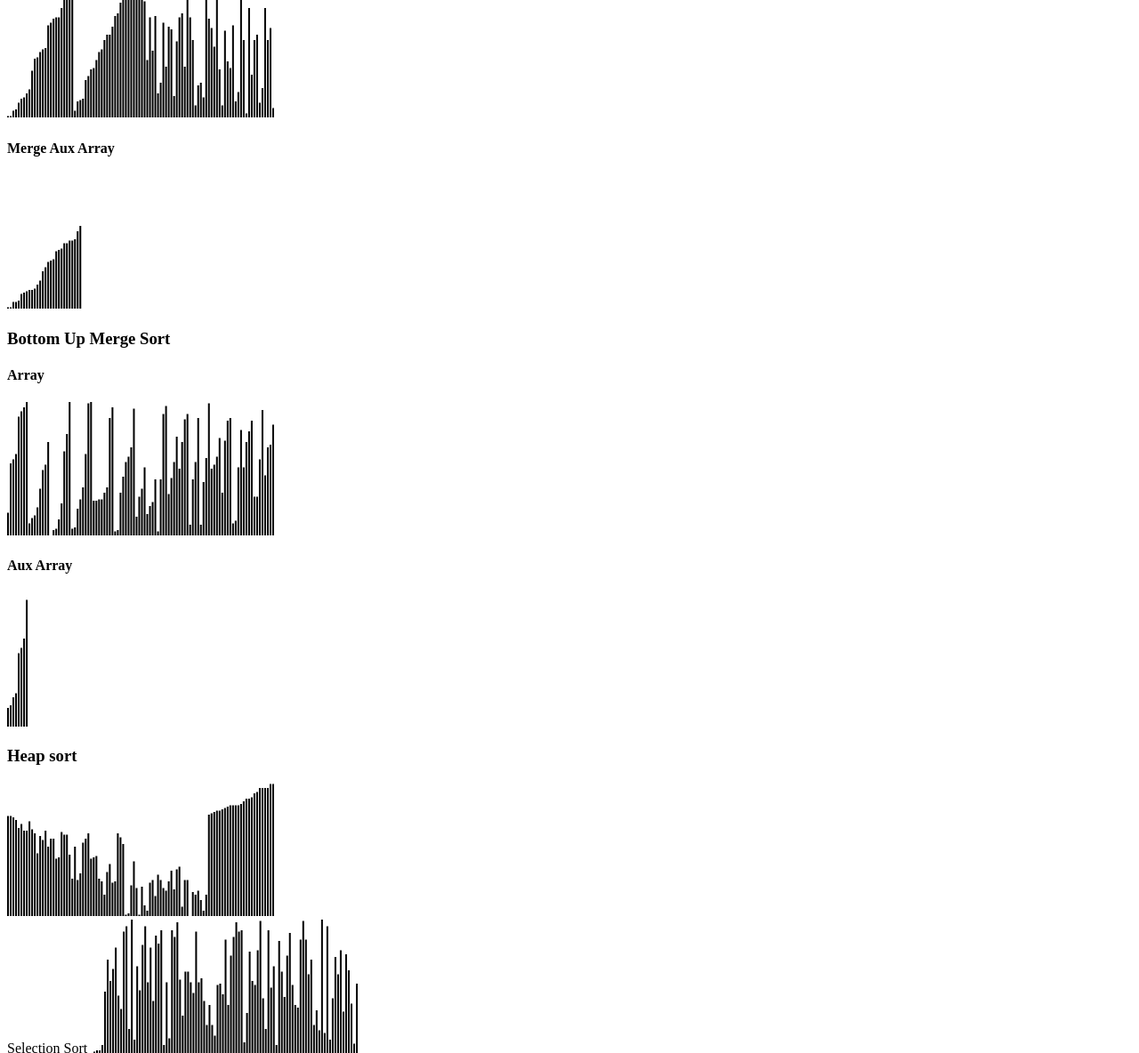
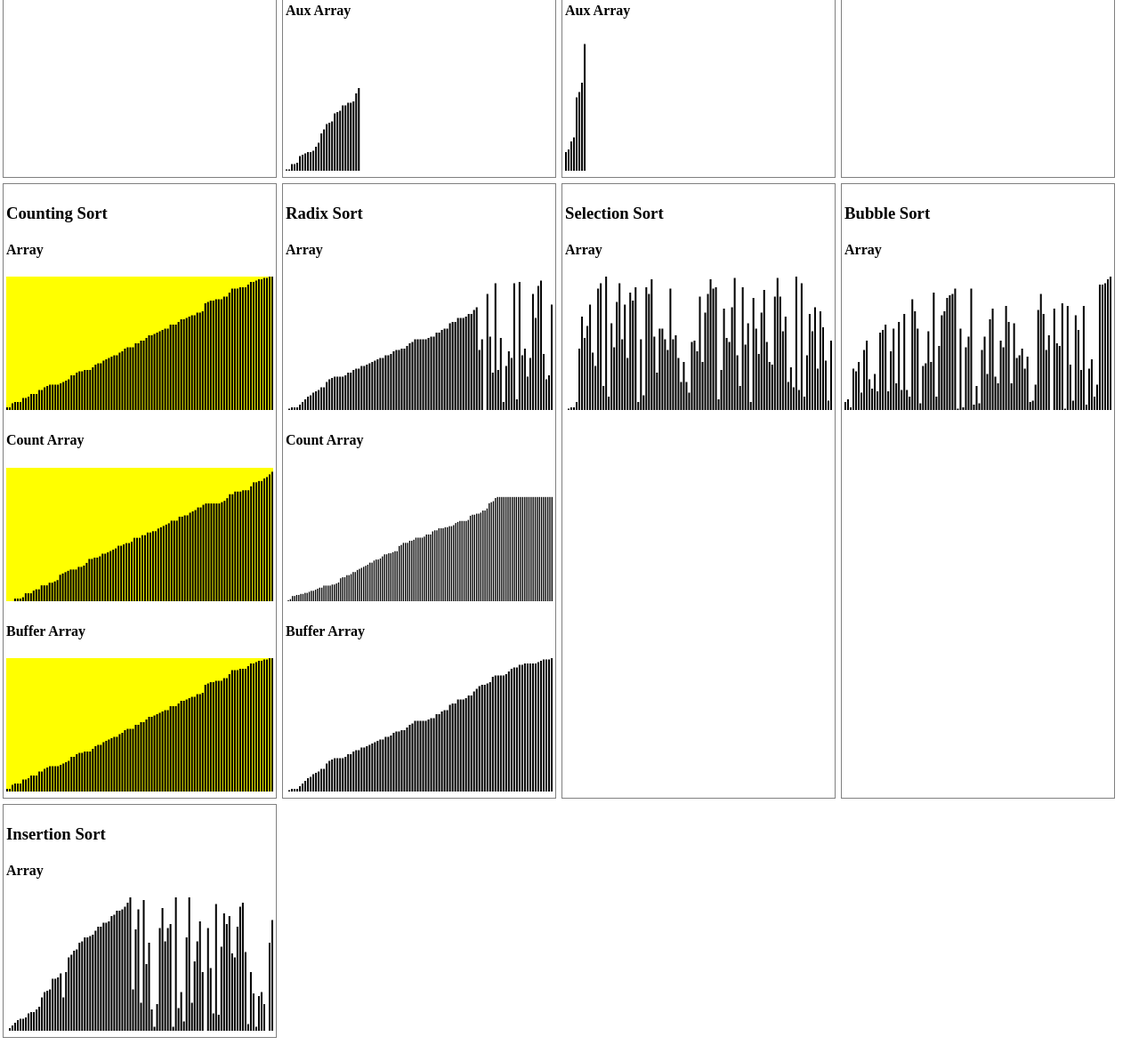
Before and after one commit to akonovalenkov/algo-vis, a plain HTML site: page index.html in a window 1280 px wide. Shown: the part 281-1465 px from the top of the page at 89% size. Drawn offline with Linux system fonts and the light colour scheme.

Commit message:
some ui impr and optimizations

```diff
--- a/index.html
+++ b/index.html
@@ -6,16 +6,24 @@
         <title></title>
     </head>
     <body>
+        <div class="container">
             <div>
-            Quick Sort
+                <h3>Quick Sort</h3>
+                <h4>Array</h4>
+                <div>
                     <canvas id="qs-canvas"></canvas>
+                </div>
             </div>
             <div>
                 <h3>Merge Sort</h3>
                 <h4>Array</h4>
+                <div>
                     <canvas id="merge-sort-arr-canvas"></canvas>
-            <h4>Merge Aux Array</h4>
+                </div>
+                <h4>Aux Array</h4>
+                <div>
                     <canvas id="merge-sort-aux-canvas"></canvas>
+                </div>
             </div>
             <div>
                 <h3>Bottom Up Merge Sort</h3>
@@ -26,33 +34,71 @@
             </div>
             <div>
                 <h3>Heap sort</h3>
+                <h4>Array</h4>
                 <canvas id="heap-sort-canvas"></canvas>
             </div>
             <div>
-            Selection Sort
+                <h3>Counting Sort</h3>
+                <h4>Array</h4>
+                <div><canvas id="counting-sort-arr-canvas"></canvas></div>
+                <h4>Count Array</h4>
+                <div><canvas id="counting-sort-count-canvas"></canvas></div>
+                <h4>Buffer Array</h4>
+                <div><canvas id="counting-sort-buffer-canvas"></canvas></div>
+            </div>
+            <div>
+                <h3>Radix Sort</h3>
+                <h4>Array</h4>
+                <div>
+                    <canvas id="radix-sort-arr-canvas"></canvas>
+                </div>
+                <h4>Count Array</h4>
+                <div>
+                    <canvas id="radix-sort-count-canvas"></canvas>
+                </div>
+                <h4>Buffer Array</h4>
+                <div>
+                    <canvas id="radix-sort-buffer-canvas"></canvas>
+                </div>
+            </div>
+            <div>
+                <h3>Selection Sort</h3>
+                <h4>Array</h4>
                 <canvas id="selection-sort-canvas"></canvas>
             </div>
             <div>
-            Bubble Sort
+                <h3>Bubble Sort</h3>
+                <h4>Array</h4>
+                <div>
                     <canvas id="bubble-sort-canvas"></canvas>
                 </div>
+            </div>
             <div>
-            Insertion Sort
+                <h3>Insertion Sort</h3>
+                <h4>Array</h4>
+                <div>
                     <canvas id="insertion-sort-canvas"></canvas>
                 </div>
-        <div>
-            Counting Sort
-            <canvas id="counting-sort-arr-canvas"></canvas>
-            <canvas id="counting-sort-count-canvas"></canvas>
-            <canvas id="counting-sort-buffer-canvas"></canvas>
             </div>
-        <div>
-            Radix Sort
-            <canvas id="radix-sort-arr-canvas"></canvas>
-            <canvas id="radix-sort-count-canvas"></canvas>
-            <canvas id="radix-sort-buffer-canvas"></canvas>
         </div>
 
         <script src="sort.js" charset="utf-8"></script>
+
+        <style type="text/css" media="screen">
+body {
+    padding: 0;
+    margin: 0;
+}
+.container {
+    display: flex;
+    flex-wrap: wrap;
+}
+
+.container > div {
+    border: 1px solid gray;
+    margin: 3px;
+    padding: 3px;
+}
+        </style>
     </body>
 </html>
--- a/sort.js
+++ b/sort.js
@@ -60,13 +60,18 @@ function* countingSortGen(arr, mapper, max) {
 function* radixSortGen(arr, r) {
     yield { arr, count: [], buffer: [] };
     r = r || 8;
-    const mask = (1<<r) - 1;
+    let mask = (1<<r) - 1;
 
     let max = 0;
 
     for (let el of arr) {
         max = Math.max(max, el);
         yield { arr, count: [max], buffer: [] };
+    }
+
+    if (max < mask) {
+        r = Math.ceil(Math.log2(max));
+        mask = (1<<r) - 1;
     }
 
     let runs = 0;
@@ -361,7 +366,7 @@ function* shuffleSortGen(arr) {
 
 function runRandomArrVis(config) {
     const {contexts, arrSize, sortGen, speed} = config;
-    const arr = new Array(arrSize).fill(42).map(_ => getRandomInt(0, 101));
+    const arr = new Array(arrSize).fill(42).map(_ => getRandomInt(0, arrSize + 1));
     //const arr = new Array(arrSize).fill(42);//.map((v, i) => i+1);
     //const arr = new Array(arrSize).fill(42).map((v, i) => i % 2 == 0 ? 50: 100);
     //const arr = new Array(arrSize).fill(42).map((v, i) => i+1);
```
Lines whose indentation alone changed are shown as unchanged.
